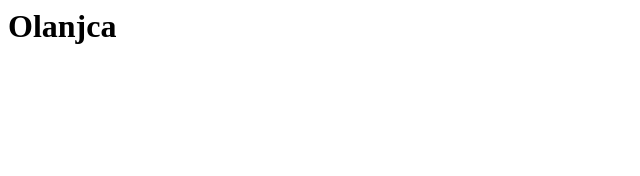
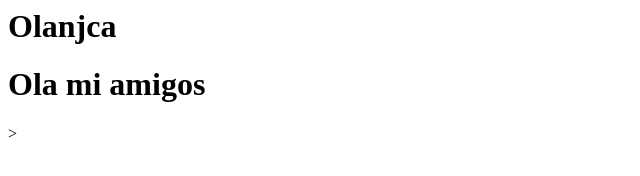
Before and after one commit to caiosoter/Git_Github, a plain HTML site: page index.html in a window 1280 px wide. Shown: the whole page, without its empty margins (0-640 px from the left). Drawn offline with Linux system fonts and the light colour scheme.

Commit message:
modified:   index.html

```diff
--- a/index.html
+++ b/index.html
@@ -1 +1,2 @@
 <h1>Olanjca </h1>
+<h1> Ola mi amigos</h1>>
```
